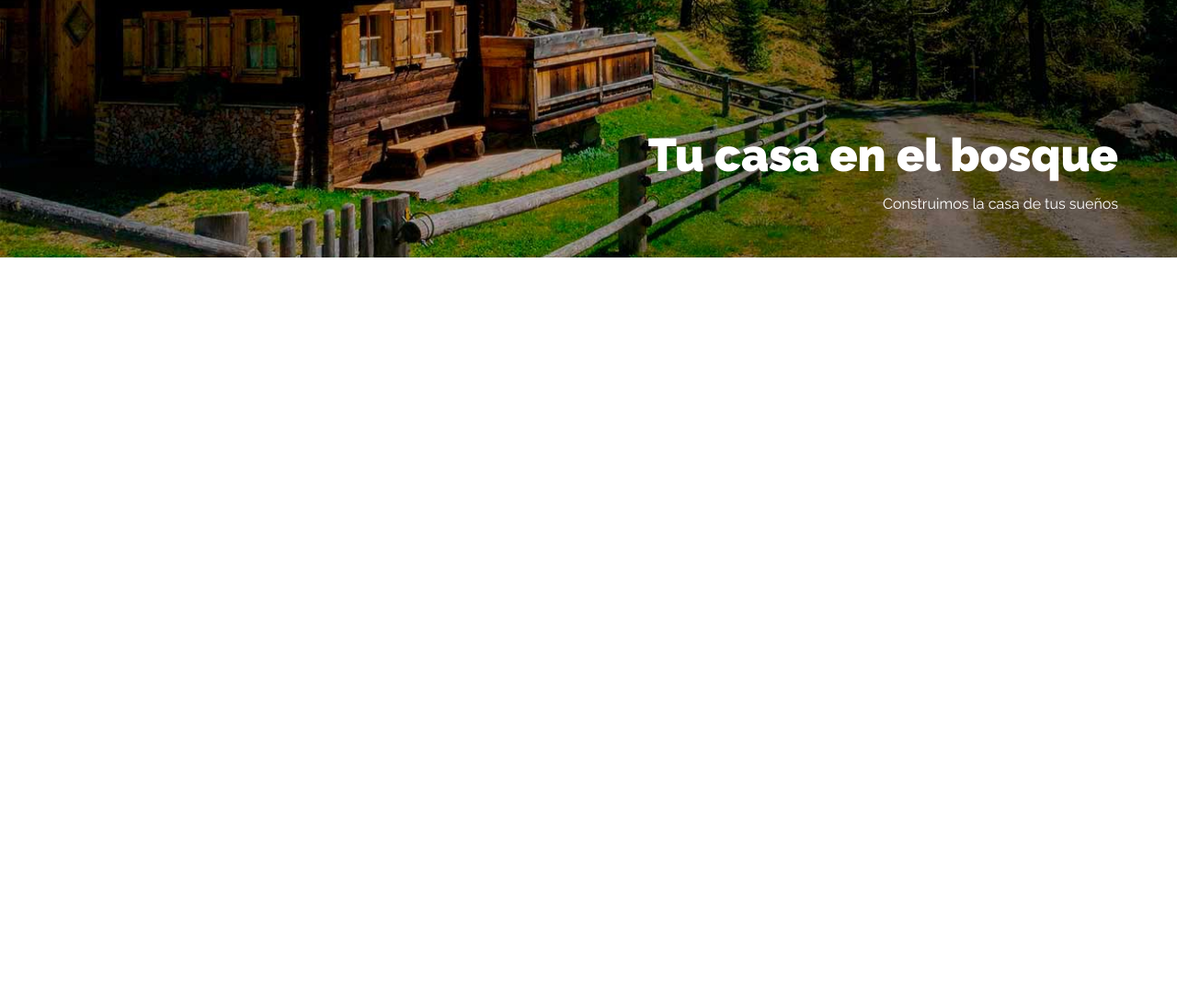
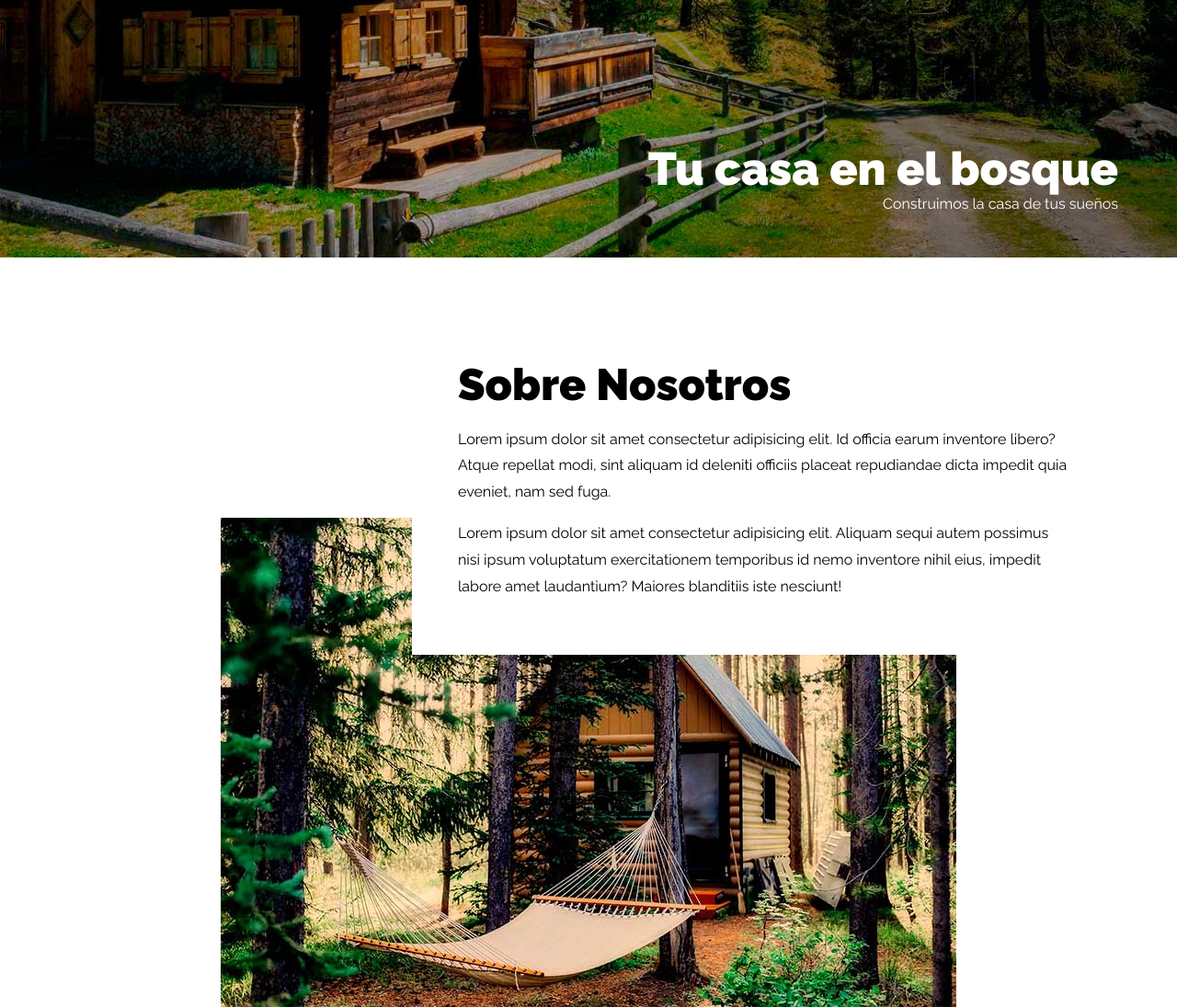
Before and after one commit to EzequielPedulla/ArquitecturaBosque, a plain HTML site: page index.html in a window 1280 px wide. Shown: the part 380-1475 px from the top of the page at 92% size. Before the commit the page ends 800 px from the top, so only its background shows below. Drawn offline with Linux system fonts and the light colour scheme.

Commit message:
Agregando Nosotros

```diff
--- a/css/styles.css
+++ b/css/styles.css
@@ -24,6 +24,7 @@ h1,
 h2,
 h3 {
   font-weight: 900;
+  line-height: 1.2;
   margin: 1rem 0 4rem 0;
 }
 h1 {
@@ -177,3 +178,29 @@ img {
   margin: 0;
   line-height: 1;
 }
+/* Nosotros */
+.nosotros {
+  display: grid;
+  grid-template-rows: repeat(2, 1fr);
+  background-image: url(../img/nosotros.jpg);
+  background-repeat: no-repeat;
+  background-position: bottom center;
+}
+@media (min-width: 992px) {
+  .nosotros {
+    grid-template-columns: repeat(3, 1fr);
+  }
+}
+.contenido-nosotros {
+  background-color: var(--blanco);
+  padding: 5rem;
+}
+@media (min-width: 992px) {
+  .contenido-nosotros {
+    grid-column: 2/4;
+  }
+}
+.contenido-nosotros h2,
+.contenido-nosotros p {
+  margin-bottom: 1rem;
+}
--- a/index.html
+++ b/index.html
@@ -41,6 +41,17 @@
             </div>
         </div>
     </header>
+    <section class="contenedor mt-5 nosotros">
+        <div class="contenido-nosotros ">
+            <h2>Sobre Nosotros</h2>
+            <p>Lorem ipsum dolor sit amet consectetur adipisicing elit. Id officia earum inventore libero? Atque
+                repellat modi, sint aliquam id deleniti officiis placeat repudiandae dicta impedit quia eveniet, nam sed
+                fuga.</p>
+            <p>Lorem ipsum dolor sit amet consectetur adipisicing elit. Aliquam sequi autem possimus nisi ipsum
+                voluptatum exercitationem temporibus id nemo inventore nihil eius, impedit labore amet laudantium?
+                Maiores blanditiis iste nesciunt!</p>
+        </div>
+    </section>
 </body>
 
 </html>
```
